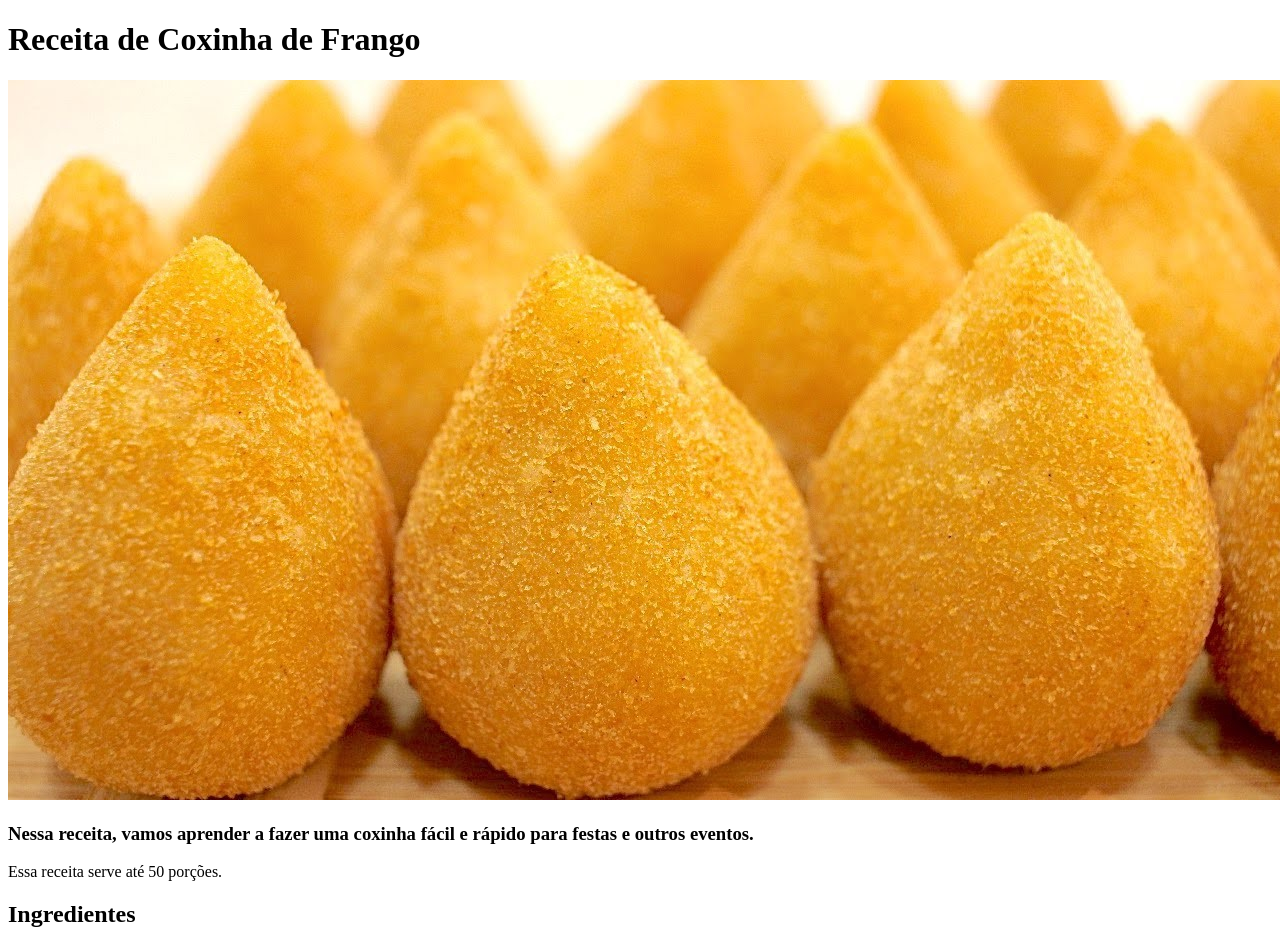
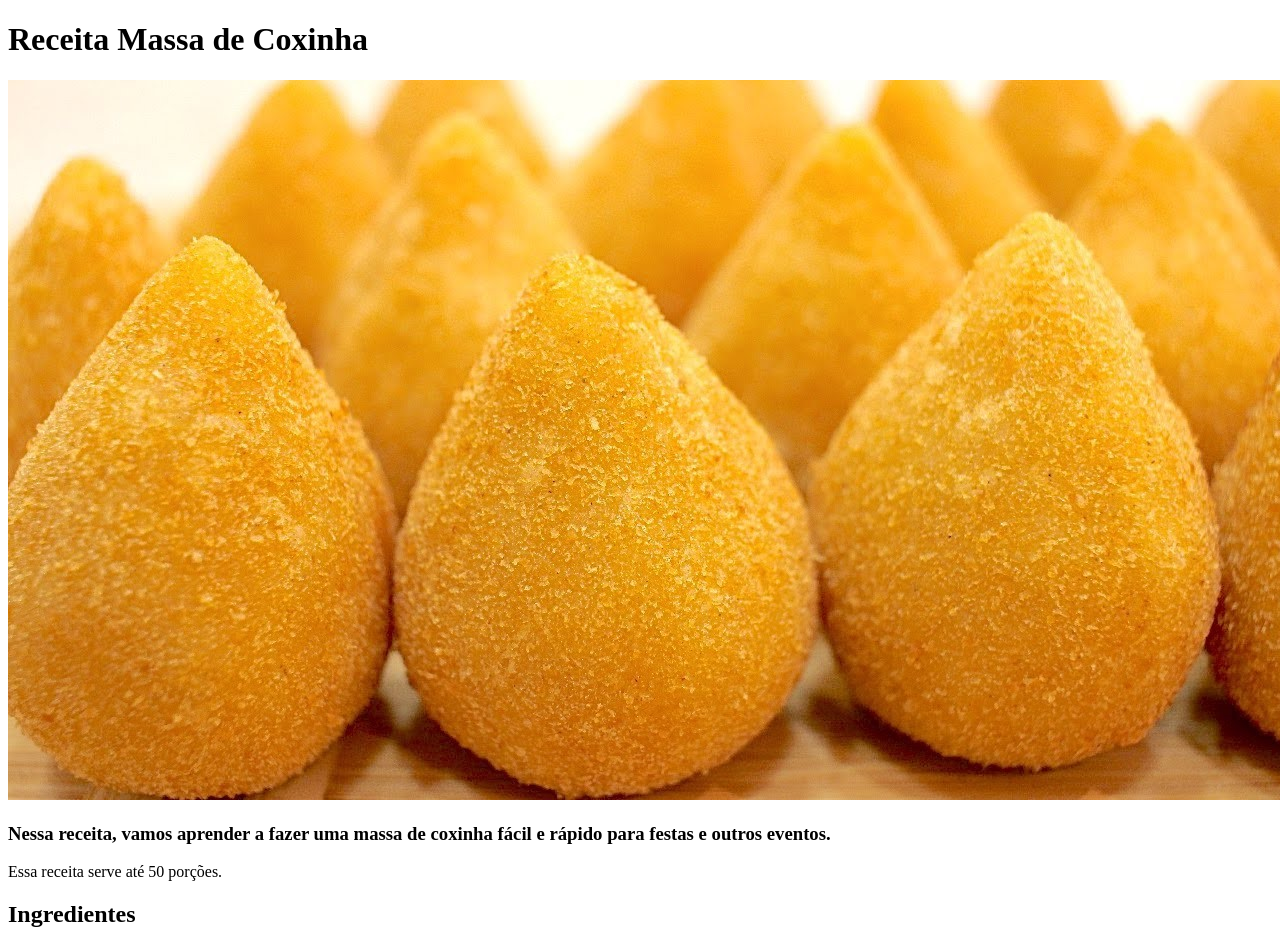
Before and after one commit to clauklau/odin-receitas, a plain HTML site: page recipes/coxinhaf.html in a window 1280 px wide. Shown: the top 945 px of the page. Drawn offline with Linux system fonts and the light colour scheme.

Commit message:
corrigido o nome da receita e da descrição

```diff
--- a/recipes/coxinhaf.html
+++ b/recipes/coxinhaf.html
@@ -6,10 +6,10 @@
     </head>
 
     <body>
-        <h1>Receita de Coxinha de Frango</h1>
+        <h1>Receita Massa de Coxinha</h1>
         <img src="imagens/coxinha.jpg" alt="imagem de uma coxinha" title="coxinha">
 
-        <h3>Nessa receita, vamos aprender a fazer uma coxinha fácil e rápido para festas e outros eventos.</h3>
+        <h3>Nessa receita, vamos aprender a fazer uma massa de coxinha fácil e rápido para festas e outros eventos.</h3>
         <p>Essa receita serve até 50 porções.</p>
 
         <h2>Ingredientes</h2>
```
